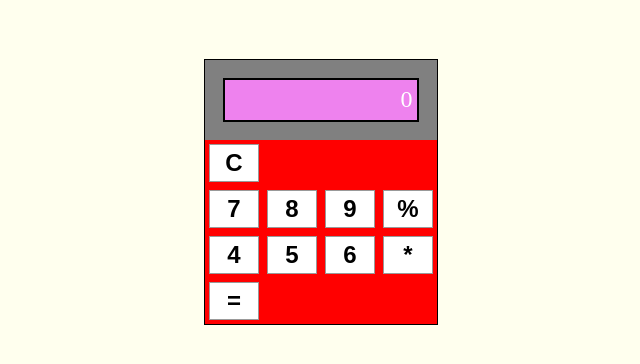
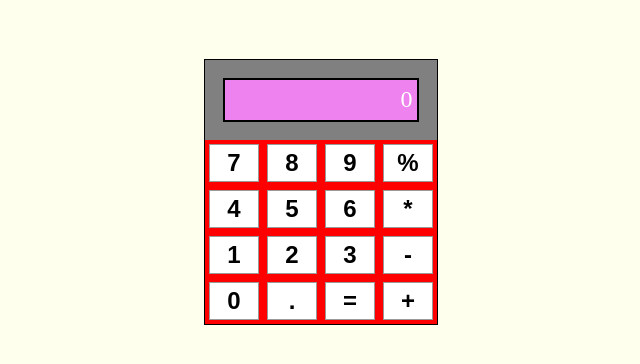
Before and after one commit to mnrowe/calculator, a React (Create React App) app: page / in a window 1280 px wide. Shown: the top 364 px of the page, without its empty margins (319-959 px from the left). Built offline with nearby package versions, Linux system fonts and the light colour scheme; the HTML template or start-up script is replaced by a standard one.

Commit message:
Add more buttons to Frame component

```diff
--- a/src/Frame.js
+++ b/src/Frame.js
@@ -9,10 +9,6 @@ const Frame = ({
 }) => {
   return (
     <div className="Frame">
-      <div className="frame-row" />
-      <Button className="button-clear" onClick={() => handleInputClearAll()}>
-        C
-      </Button>
       <div className="frame-row">
         <Button className="button-7" onClick={() => handleInputDigit(7)}>
           7
@@ -34,23 +30,40 @@ const Frame = ({
         <Button className="button-5" onClick={() => handleInputDigit(5)}>
           5
         </Button>
-        <Button className="button-6" onClick={() => handleInputDigit(6)}>
+        <Button className="button-6" onClick={() => handleInputDigit(7)}>
           6
         </Button>
-        <Button
-          className="button-multiply"
-          onClick={() => handleInputOperator('*')}
-        >
+        <Button className="button-*" onClick={() => handleInputOperator('*')}>
           *
         </Button>
-        <div className="frame-row">
-          <Button
-            className="button-equals"
-            onClick={() => handleInputOperator('=')}
-          >
-            =
-          </Button>
-        </div>
+      </div>
+      <div className="frame-row">
+        <Button className="button-1" onClick={() => handleInputDigit(1)}>
+          1
+        </Button>
+        <Button className="button-2" onClick={() => handleInputDigit(2)}>
+          2
+        </Button>
+        <Button className="button-3" onClick={() => handleInputDigit(3)}>
+          3
+        </Button>
+        <Button className="button--" onClick={() => handleInputOperator('-')}>
+          -
+        </Button>
+      </div>
+      <div className="frame-row">
+        <Button className="button-0" onClick={() => handleInputDigit(0)}>
+          0
+        </Button>
+        <Button className="button--" onClick={() => handleInputOperator('.')}>
+          .
+        </Button>
+        <Button className="button--" onClick={() => handleInputOperator('=')}>
+          =
+        </Button>
+        <Button className="button--" onClick={() => handleInputOperator('+')}>
+          +
+        </Button>
       </div>
     </div>
   );
```
